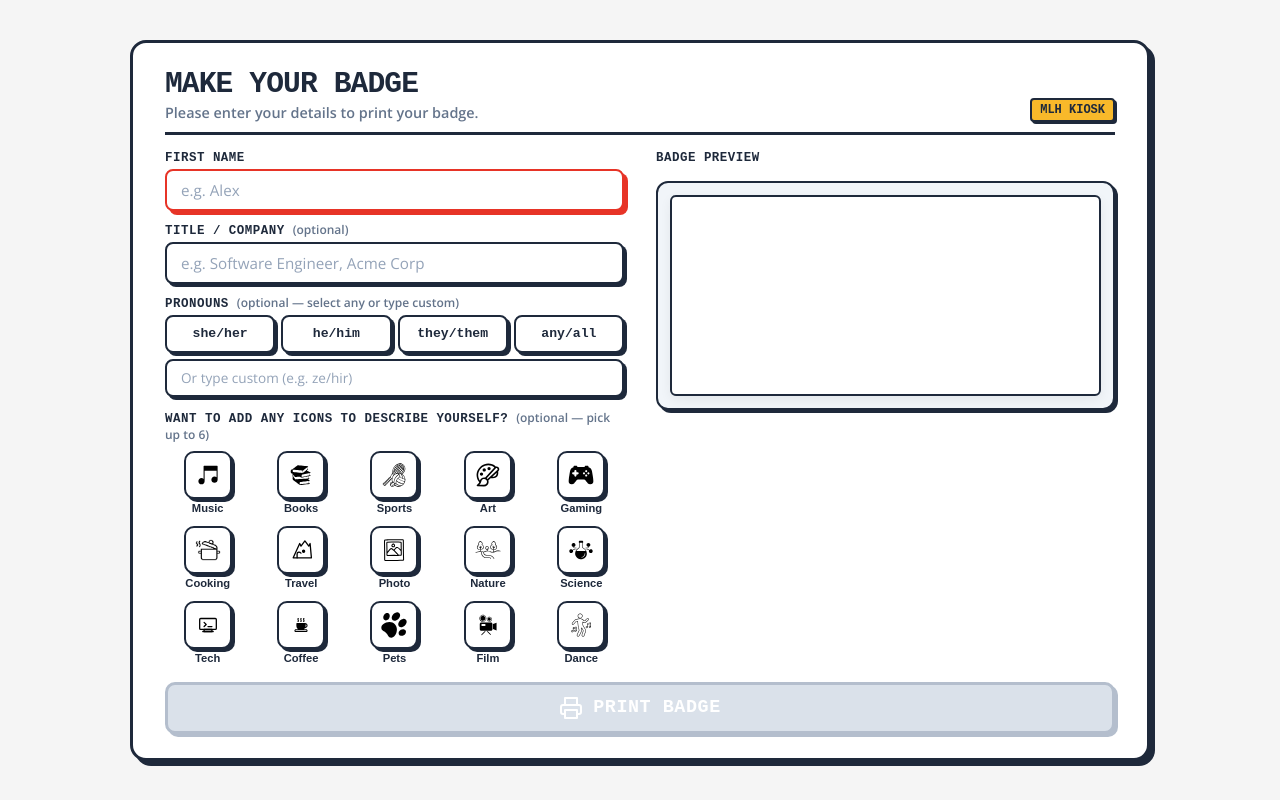
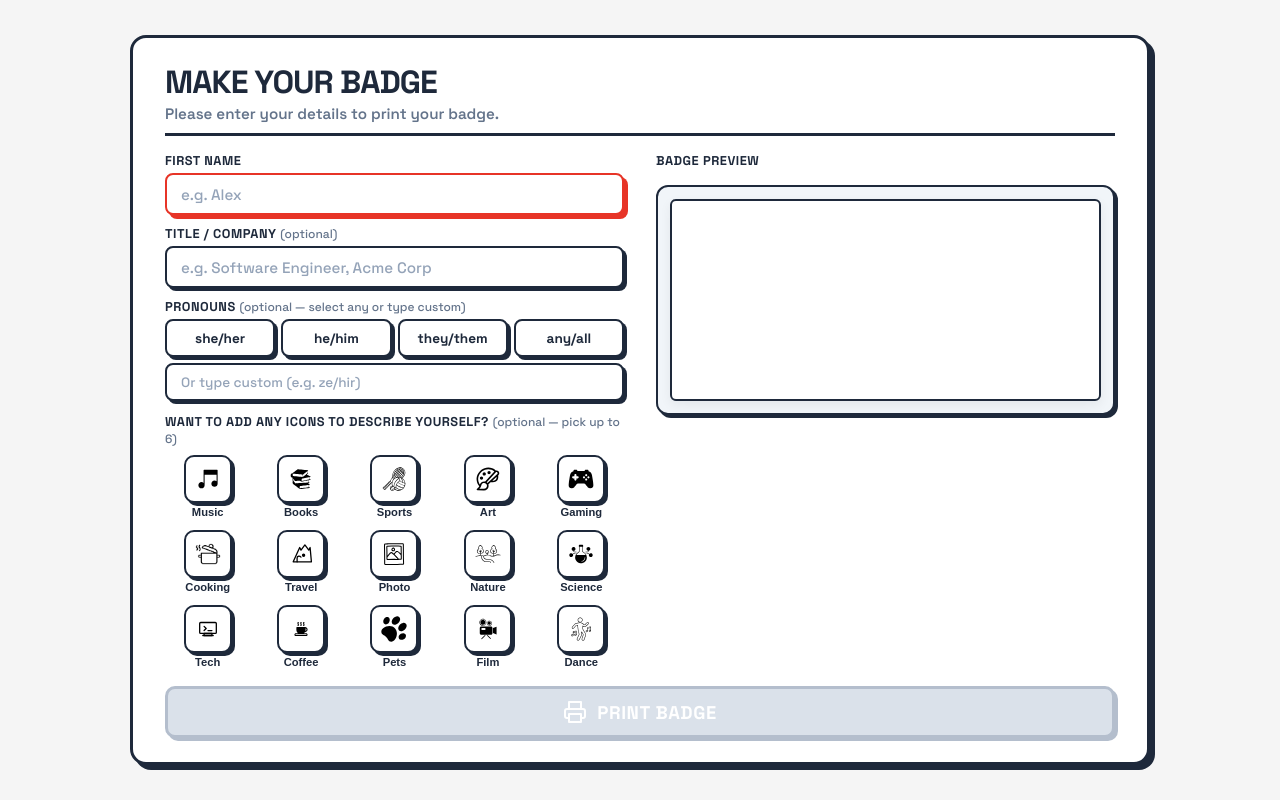
Before and after one commit to mpsiebert/badge-printer, a website: page public/index.html in a window 1280 px wide. Drawn offline with Linux system fonts and the light colour scheme.

Commit message:
Remove MLH Kiosk tag and update font to Space Grotesk (mlh.com font)

```diff
--- a/public/index.html
+++ b/public/index.html
@@ -5,6 +5,9 @@
     <meta name="viewport" content="width=device-width, initial-scale=1.0, maximum-scale=1.0, user-scalable=no">
     <title>Make Your Badge</title>
     <meta name="description" content="Self-service badge printing kiosk">
+    <link rel="preconnect" href="https://fonts.googleapis.com">
+    <link rel="preconnect" href="https://fonts.gstatic.com" crossorigin>
+    <link href="https://fonts.googleapis.com/css2?family=Space+Grotesk:wght@500;600;700;800&family=Open+Sans:wght@400;600;700;800&display=swap" rel="stylesheet">
     <!-- Inter font bundled locally for offline use -->
     <link rel="stylesheet" href="fonts/inter.css">
     <link rel="stylesheet" href="style.css">
@@ -13,11 +16,8 @@
     <main class="kiosk-container">
         <div class="card">
             <header>
-                <div>
-                    <h1>Make Your Badge</h1>
-                    <p>Please enter your details to print your badge.</p>
-                </div>
-                <span class="mlh-badge-tag">MLH Kiosk</span>
+                <h1>Make Your Badge</h1>
+                <p>Please enter your details to print your badge.</p>
             </header>
 
             <div class="layout-grid">
--- a/public/style.css
+++ b/public/style.css
@@ -26,7 +26,7 @@
 }
 
 body {
-    font-family: 'Open Sans', 'Inter', system-ui, -apple-system, sans-serif;
+    font-family: 'Space Grotesk', 'Open Sans', system-ui, -apple-system, sans-serif;
     background: var(--bg);
     color: var(--text-main);
     height: 100vh;
@@ -64,14 +64,11 @@
 header {
     border-bottom: 3px solid var(--navy-800);
     padding-bottom: 10px;
-    display: flex;
-    justify-content: space-between;
-    align-items: flex-end;
 }
 
 header h1 {
-    font-family: 'IBM Plex Mono', 'Courier New', monospace;
-    font-size: 1.85rem;
+    font-family: 'Space Grotesk', sans-serif;
+    font-size: 2rem;
     font-weight: 800;
     letter-spacing: -0.03em;
     text-transform: uppercase;
@@ -81,21 +78,8 @@
 
 header p {
     color: var(--text-muted);
-    font-size: 0.9rem;
+    font-size: 0.95rem;
     font-weight: 600;
-}
-
-.mlh-badge-tag {
-    background: var(--mlh-yellow);
-    border: 2px solid var(--navy-800);
-    box-shadow: 2px 2px 0px var(--navy-800);
-    padding: 3px 8px;
-    font-family: 'IBM Plex Mono', monospace;
-    font-size: 0.75rem;
-    font-weight: 800;
-    text-transform: uppercase;
-    border-radius: 4px;
-    color: var(--navy-800);
 }
 
 .layout-grid {
@@ -111,8 +95,8 @@
 
 label {
     display: block;
-    font-family: 'IBM Plex Mono', monospace;
-    font-size: 0.78rem;
+    font-family: 'Space Grotesk', sans-serif;
+    font-size: 0.8rem;
     font-weight: 700;
     text-transform: uppercase;
     letter-spacing: 0.04em;
@@ -121,8 +105,8 @@
 }
 
 .optional, .subtitle {
-    font-family: 'Open Sans', sans-serif;
-    font-weight: 600;
+    font-family: 'Space Grotesk', sans-serif;
+    font-weight: 500;
     color: var(--text-muted);
     font-size: 0.75rem;
     text-transform: none;
@@ -134,7 +118,7 @@
     height: 42px;
     padding: 0 14px;
     font-size: 0.95rem;
-    font-family: 'Open Sans', sans-serif;
+    font-family: 'Space Grotesk', sans-serif;
     font-weight: 600;
     border: var(--brutal-border);
     border-radius: 8px;
@@ -170,8 +154,8 @@
     box-shadow: var(--brutal-shadow);
     background: #ffffff;
     color: var(--navy-800);
-    font-family: 'IBM Plex Mono', monospace;
-    font-size: 0.82rem;
+    font-family: 'Space Grotesk', sans-serif;
+    font-size: 0.85rem;
     font-weight: 700;
     cursor: pointer;
     transition: all 0.12s ease;
@@ -434,7 +418,7 @@
     color: white;
     font-size: 1.15rem;
     font-weight: 800;
-    font-family: 'IBM Plex Mono', monospace;
+    font-family: 'Space Grotesk', sans-serif;
     letter-spacing: 0.03em;
     text-transform: uppercase;
     cursor: pointer;
```
